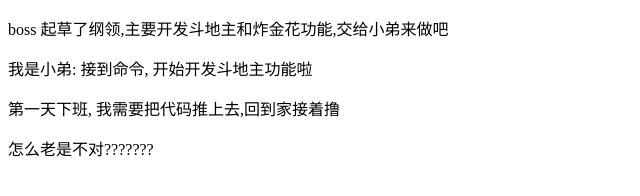
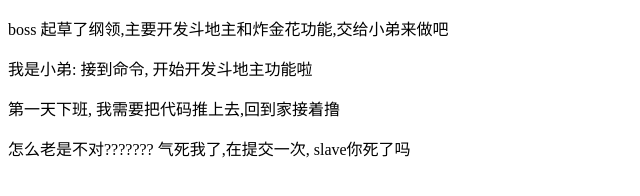
Before and after one commit to sdhot/bbb, a plain HTML site: page index.html in a window 1280 px wide. Shown: the whole page, without its empty margins (0-640 px from the left). Drawn offline with Linux system fonts and the light colour scheme.

Commit message:
slave凉了??

```diff
--- a/index.html
+++ b/index.html
@@ -12,5 +12,8 @@
   <p>第一天下班, 我需要把代码推上去,回到家接着撸</p>
   怎么老是不对???????
 
+
+  气死我了,在提交一次, slave你死了吗
+
 </body>
 </html>
```
